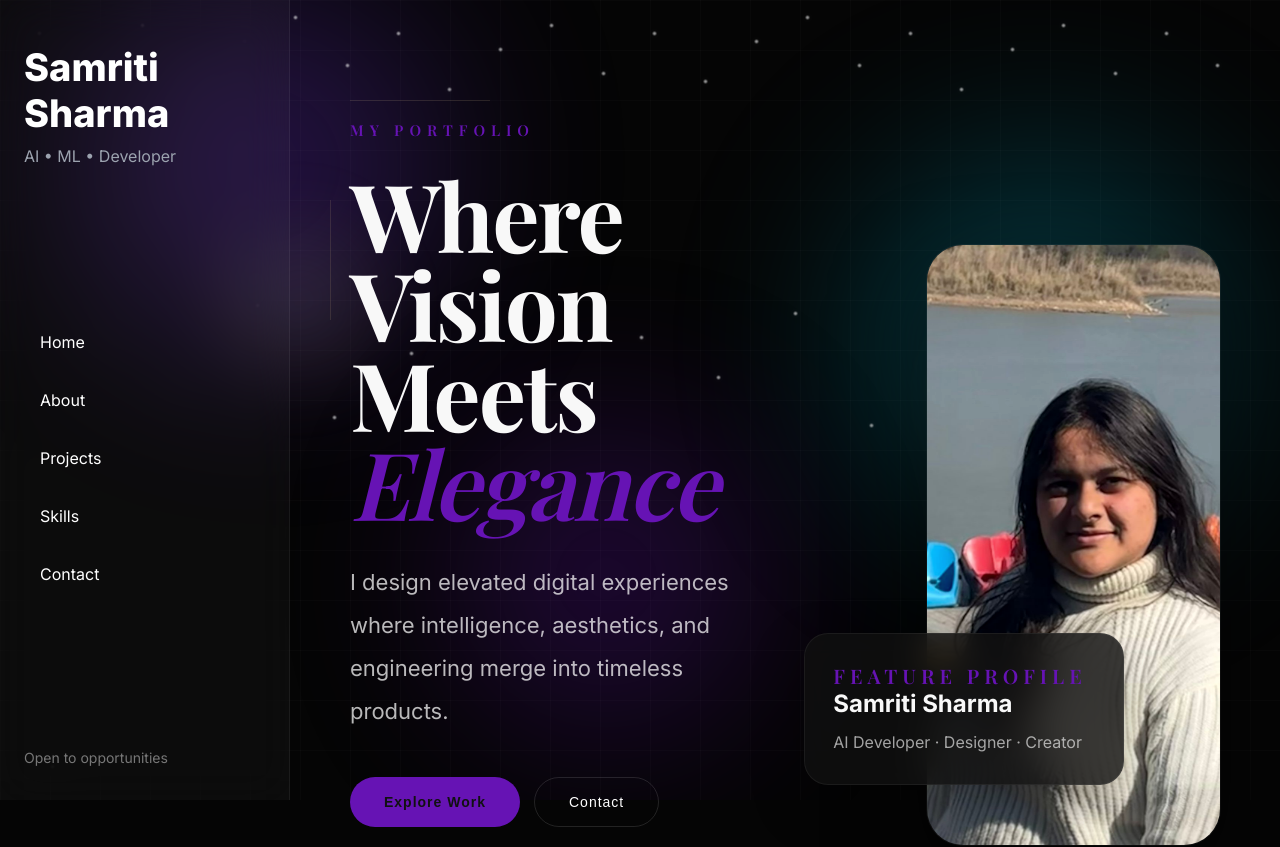
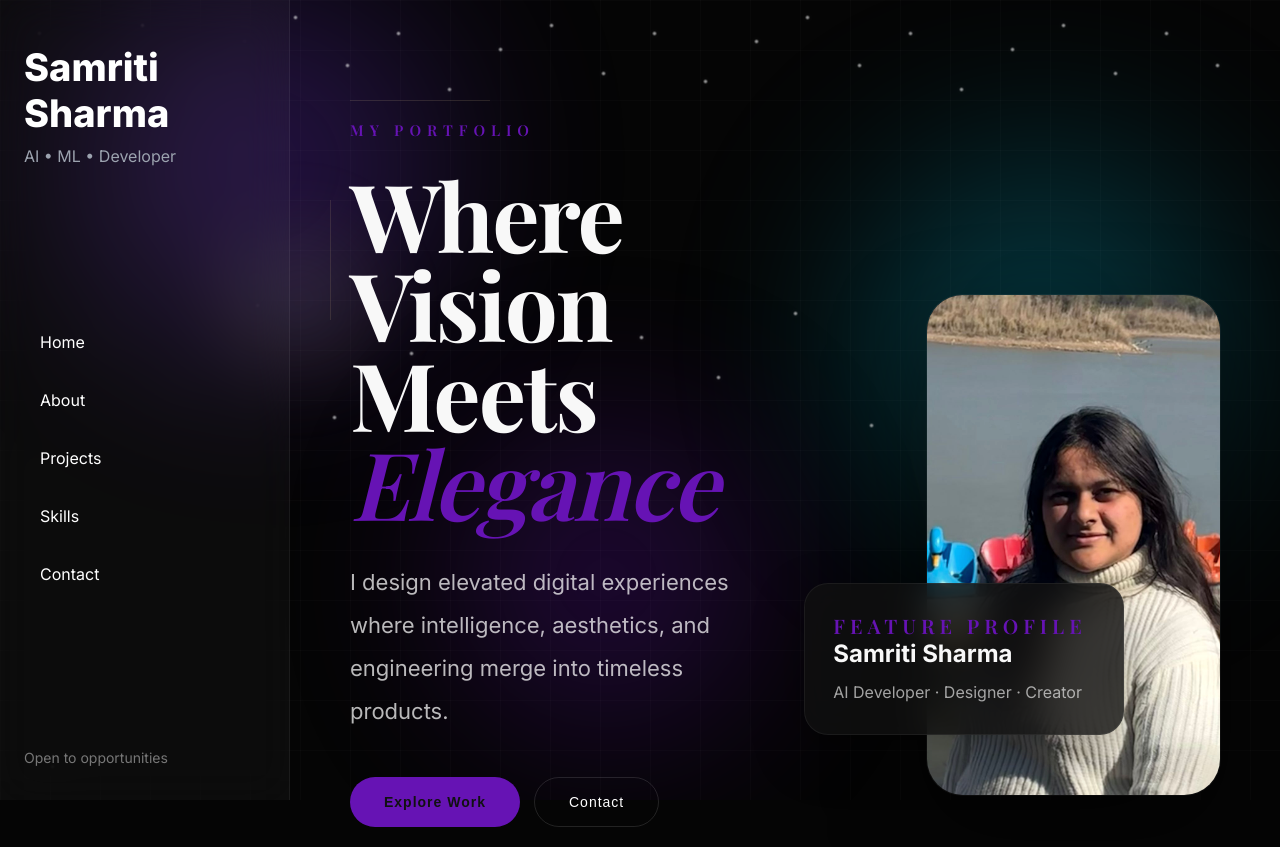
Before and after one commit to SamritiSharma123/Potfolio, a React app: page / in a window 1280 px wide. Shown: the top 847 px of the page. Built offline with nearby package versions, Linux system fonts and the light colour scheme; the HTML template or start-up script is replaced by a standard one.

Commit message:
Reduce max-width and height of image elements

```diff
--- a/src/pages/Home.css
+++ b/src/pages/Home.css
@@ -143,7 +143,7 @@
 
 .imageWrap{
   width:80%;
-  max-width:480px;
+  max-width:400px;
   margin-left:auto;
   border-radius:36px;
   overflow:hidden;
@@ -155,7 +155,7 @@
 
 .heroImg{
   width:100%;
-  height:600px;
+  height:500px;
   object-fit:cover;
   display:block;
   filter:contrast(1.04) saturate(0.96);
```
